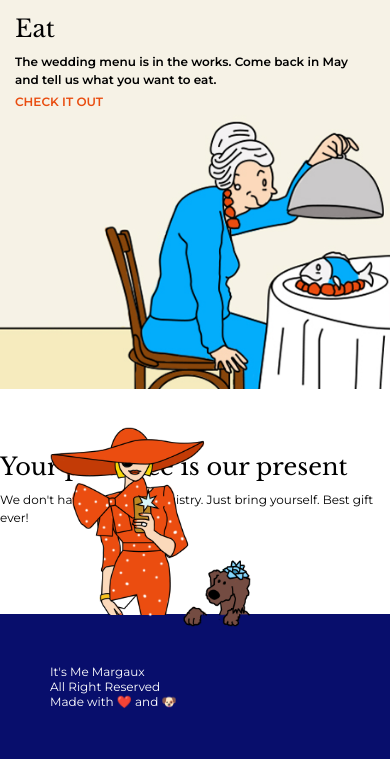
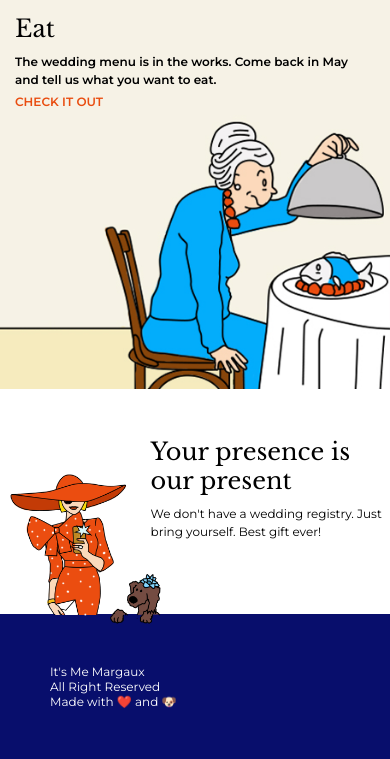
Before and after one commit to Jauny/wedding, a Flask app: template app/templates/index.html in a window 390 px wide. Shown: the part 3001-3760 px from the top of the page. Run offline with Flask 2, Linux system fonts and the light colour scheme; the template is opened without the code that fills it, so the values that code supplies are empty; parts of the project's set-up code (start-up, migrations or seed data) failed here and were passed over.

Commit message:
made presents section responsive

```diff
--- a/app/static/style.css
+++ b/app/static/style.css
@@ -290,15 +290,21 @@ label {
 }
 .presents img {
   position: absolute;
-  max-height: 200px;
+  height: 200px;
   bottom: -13px;
   left: 50px;
 }
-.presents .input {
-  display: inline-block;
+@media only screen and (max-width: 780px) {
+  .presents img {
+    position: relative;
+    left: 10px;
+  }
 }
-.presents .input label {
-  display: block;
+@media only screen and (max-width: 520px) {
+  .presents img {
+    height: 150px;
+    bottom: -35px;
+  }
 }
 
 /* RSVP */
```
